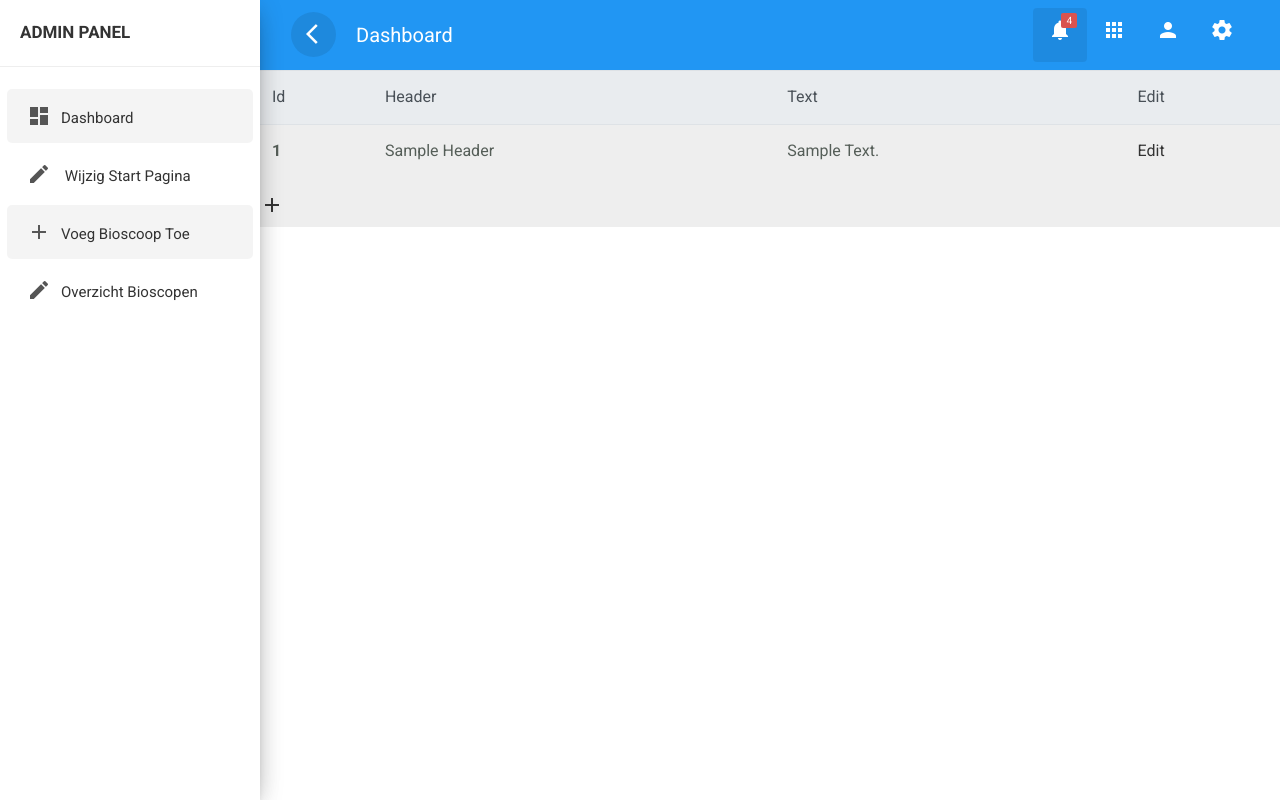
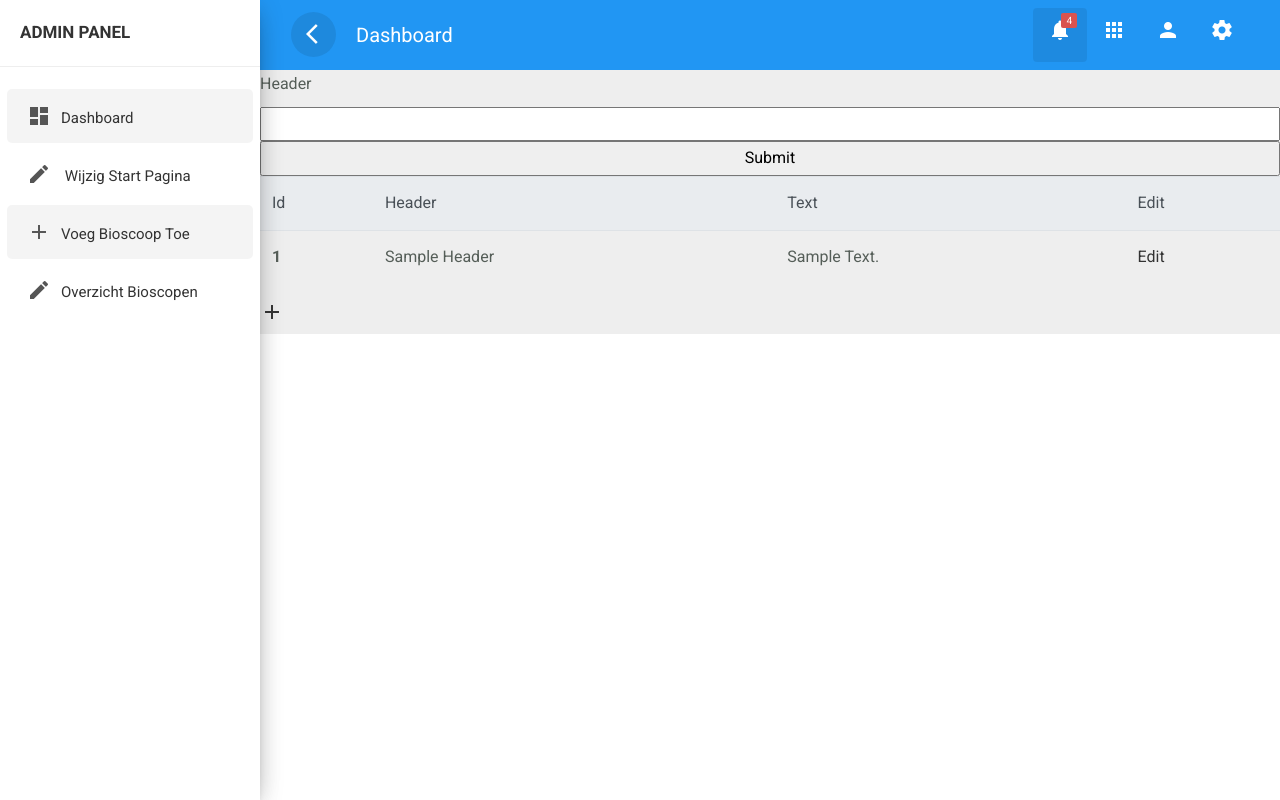
Before and after one commit to TygoHouweling/gameplayparty, a PHP site: template view/admin/readHomepageItems.php in a window 1280 px wide. Run offline with PHP 8.4, Linux system fonts and the light colour scheme; the visitor is signed in with stand-in values (Sample User, id 1); the template is opened without the code that fills it: most values are stand-ins (such as "Sample title", 1, 10 or a date in 2020); data that the repository does not hold is empty; some libraries are stand-ins or nearby versions; some web fonts are replaced.

Commit message:
added header form to html

```diff
--- a/view/admin/readHomepageItems.php
+++ b/view/admin/readHomepageItems.php
@@ -3,7 +3,12 @@
 include('./view/admin/admin_header.php');
 ?>
 
-<body >
+<body>
+    <form style="display: flex; justify-content:center; flex-direction:column" method="post" action="?cat=admin&op=editHomepageHeader" enctype="multipart/form-data">
+        <label for="h2">header</label>
+        <input type="text" value="<?= $row['header'] ?>" name="header">
+        <input type="submit" name="submit">
+    </form>
     <table class="table">
         <thead class="thead-light">
             <tr>
--- a/view/home.php
+++ b/view/home.php
@@ -57,7 +57,7 @@ include('./view/header_home.php');
   ?>
       <article class="stack__card">
         <figure class="span__30">
-          <img width="" src="<?= $row['img'] ?>" alt="About 1">
+          <img src="<?= $row['img'] ?>" alt="About 1">
         </figure>
         <div class="stack__card__content">
           <h2 class="stack__card__title"><?= $row['header'] ?></h2>
```
